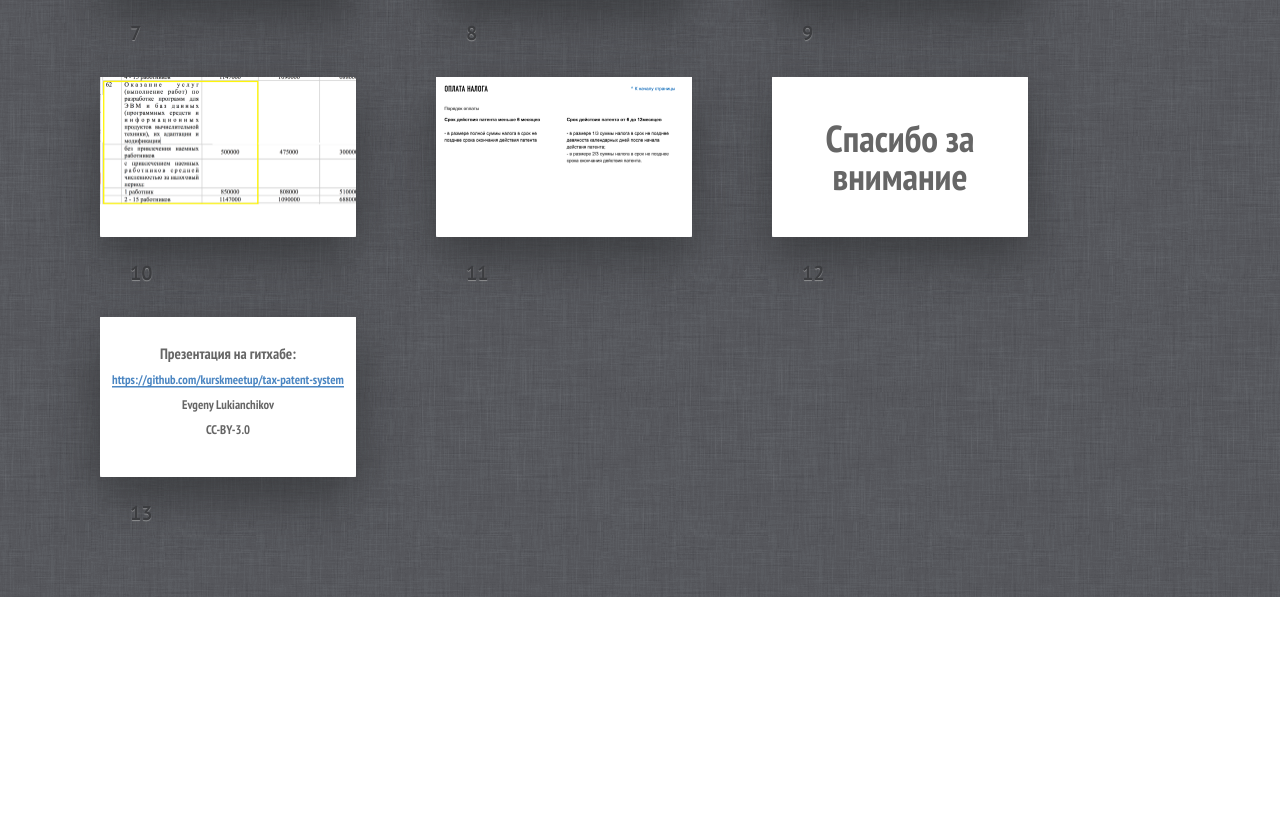
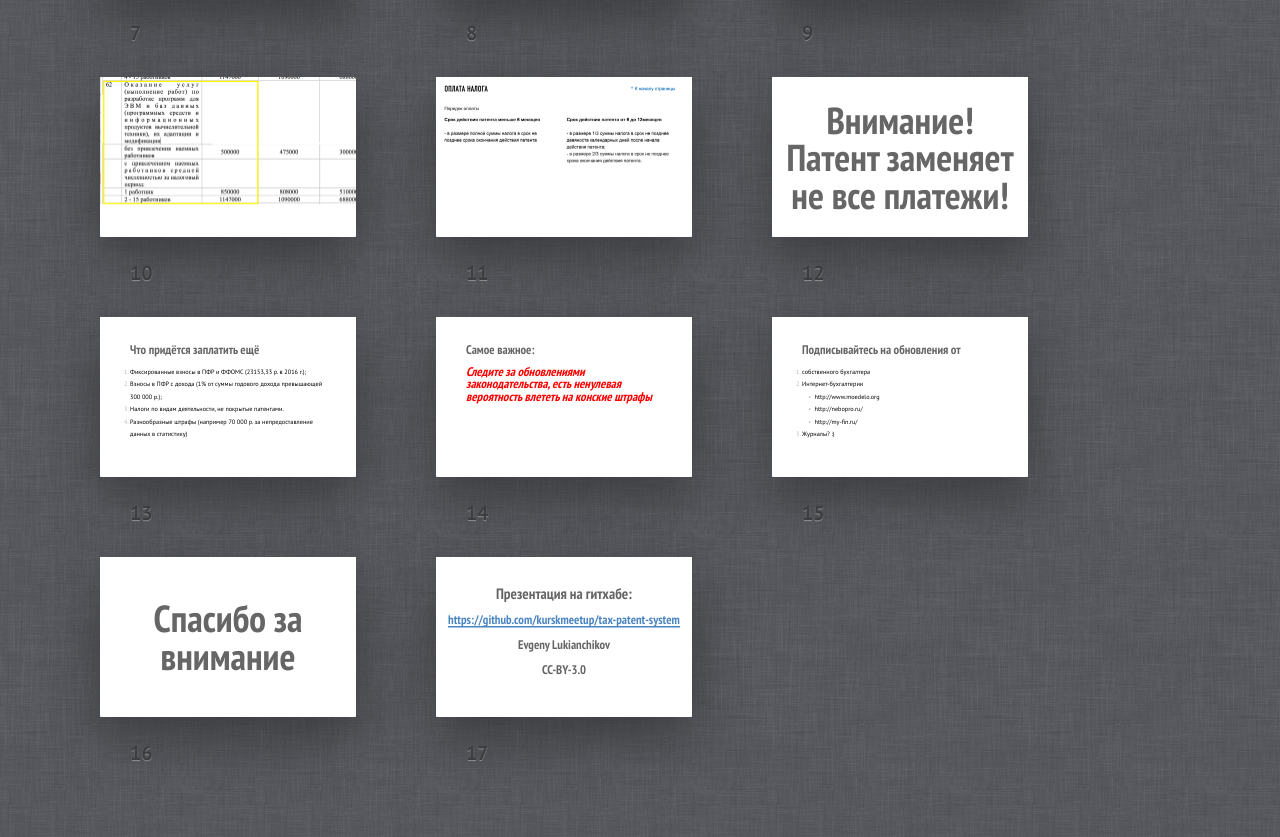
Before and after one commit to kurskmeetup/tax-patent-system, a plain HTML site: page index.html in a window 1280 px wide. Shown: the part 873-1710 px from the top of the page. Before the commit the page ends 1470 px from the top, so only its background shows below. Drawn offline with Linux system fonts and the light colour scheme.

Commit message:
Final edits

```diff
--- a/index.html
+++ b/index.html
@@ -9,7 +9,7 @@
 </head>
 <body class="list" style="background-color: #FFFFFF">
 	<header class="caption">
-		<h1>О Докере. Просто.</h1>
+		<h1>Патент вместо налогов</h1>
 		<p>Evgeny Lukianchikov</p>
 	</header>
 	<section class="slide cover" id="Cover"><div>
@@ -89,7 +89,51 @@
 		<img src="pictures/10.png" alt="">
 	</div></section>
 
-    <section class="slide shout"><div>
+	<section class="slide shout"><div>
+		<h2>Внимание!<br/>Патент заменяет не все платежи!</h2>
+	</div></section>
+
+	<section class="slide" id="slide11" style="background-color: white"><div>
+		<h2>Что придётся заплатить ещё</h2>
+		<ol>
+			<li>Фиксированные взносы в ПФР и ФФОМС (23153,33 р. в 2016 г.);</li>
+			<li>Взносы в ПФР с дохода (1% от суммы годового дохода превышающей 300 000 р.);</li>
+			<li>Налоги по видам деятельности, не покрытые патентами.</li>
+			<li>Разнообразные штрафы (например 70 000 р. за непредоставление данных в статистику)</li>
+		</ol>
+	</div></section>
+
+	<section class="slide" id="slide12" style="background-color: white"><div>
+		<h2>Самое важное:</h2>
+		<h2 class="important">Следите за обновлениями законодательства, есть ненулевая вероятность влететь на конские штрафы</h2>
+		<h2></h2>
+		<style>
+			h2.important {
+				color: red;
+				font-style: italic;
+			}
+			#github-links .smaller {
+				font-size: smaller;
+			}
+		</style>
+	</div></section>
+
+	<section class="slide" id="slide13" style="background-color: white"><div>
+		<h2>Подписывайтесь на обновления от</h2>
+		<ol>
+			<li>собственного бухгалтера</li>
+			<li>Интернет-бухгалтерии
+				<ul>
+					<li>http://www.moedelo.org</li>
+					<li>http://nebopro.ru/</li>
+					<li>http://my-fin.ru/</li>
+				</ul>
+			</li>
+			<li>Журналы? :)</li>
+		</ol>
+	</div></section>
+
+  <section class="slide shout"><div>
 		<h2>Спасибо за внимание</h2>
 	</div></section>
 
```
